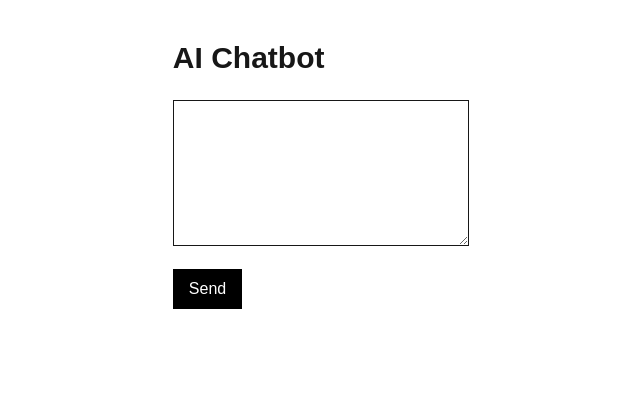
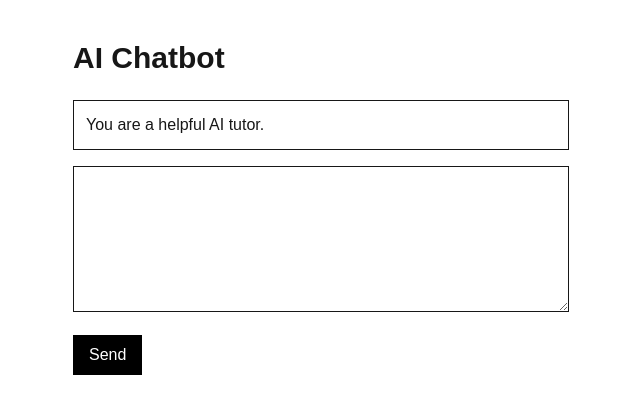
Before and after one commit to Priyanshkashyap/chatbot-fun, a Next.js app: page / in a window 1280 px wide. Shown: the top 414 px of the page, without its empty margins (319-959 px from the left). Built offline with nearby package versions, Linux system fonts and the light colour scheme.

Commit message:
custom chatbot personality

```diff
--- a/app/api/chat/route.ts
+++ b/app/api/chat/route.ts
@@ -24,7 +24,7 @@
           {
             role: "system",
             content:
-              "You are a helpful AI tutor.",//  send everytime as llm forgets everything thus sees entire chat at once
+              body.systemPrompt,//  send everytime as llm forgets everything thus sees entire chat at once
           },
 
           // Entire conversation history
--- a/app/page.tsx
+++ b/app/page.tsx
@@ -7,7 +7,11 @@
 
   // Current textarea input
   const [input, setInput] = useState("");
-
+  // custom chatbot personality
+  const [systemPrompt, setSystemPrompt] =
+  useState(
+    "You are a helpful AI tutor."
+  );
   // Chat history
   const [messages, setMessages] = useState<
     {
@@ -43,6 +47,7 @@
             ...messages,
             userMessage,  // UI state variable and api call me its not synced so we change the variable separately
           ],
+          systemPrompt: systemPrompt,
         }
       );
 
@@ -81,7 +86,13 @@
       <h1 className="text-3xl font-bold mb-6">
         AI Chatbot
       </h1>
-
+      <input
+        className="border p-3 w-full mb-4"
+        value={systemPrompt}
+        onChange={(e) =>
+        setSystemPrompt(e.target.value)
+  }
+/>
       {/* Input */}
       <textarea
         className="border p-3 w-full"
```
